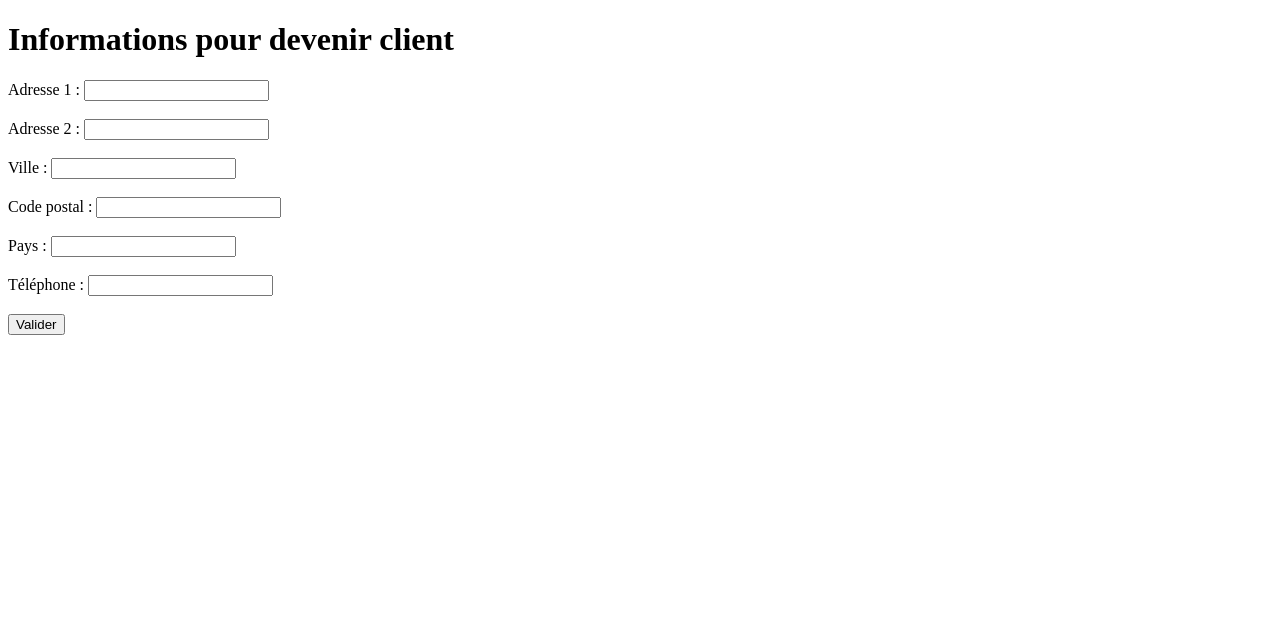
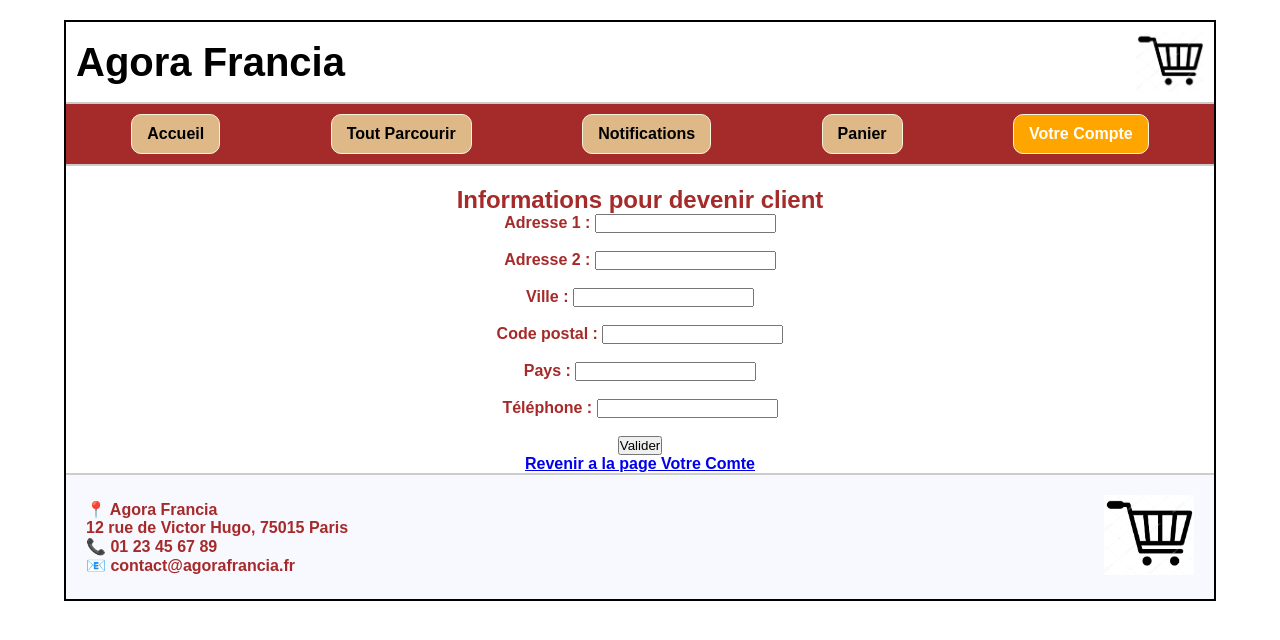
Before and after one commit to marsy21/web_dynamique_grp12_equipe5, a PHP site: page /devenirclient.php in a window 1280 px wide. Shown: the top 640 px of the page. Run offline with PHP 8.4, Linux system fonts and the light colour scheme; the visitor is signed in with stand-in values (Sample User, id 1).

Commit message:
tout clean

```diff
--- a/PagesWeb/devenirclient.php
+++ b/PagesWeb/devenirclient.php
@@ -38,14 +38,40 @@ if ($_SERVER['REQUEST_METHOD'] === 'POST') {
 }
 ?>
 
+
 <!DOCTYPE html>
 <html lang="fr">
 <head>
-    <meta charset="UTF-8">
-    <title>Devenir Client</title>
+  <meta charset="UTF-8">
+  <title>connexion</title>
+  <script src="https://ajax.googleapis.com/ajax/libs/jquery/3.6.0/jquery.min.js"></script>
+  <link rel="stylesheet" href="style.css">
+  <style>
+    nav a[href="votrecompte.php"] {
+    background-color: orange;
+    color: white;
+    }
+  </style>
+
 </head>
+
 <body>
-    <h1>Informations pour devenir client</h1>
+  <div class="wrapper">
+    <header>
+      <h1>Agora Francia</h1>
+      <img src="Articles/Images/logo.png" alt="Logo Agora">
+    </header>
+
+    <nav>
+      <a href="index.php">Accueil</a>
+      <a href="toutparcourir.php">Tout Parcourir</a>
+      <a href="#">Notifications</a>
+      <a href="#">Panier</a>
+      <a href="votrecompte.php">Votre Compte</a>
+    </nav>
+
+    <section>
+<h1>Informations pour devenir client</h1>
     <?php if ($erreur): ?>
         <p style="color:red;"><?= htmlspecialchars($erreur) ?></p>
     <?php endif; ?>
@@ -58,5 +84,22 @@ if ($_SERVER['REQUEST_METHOD'] === 'POST') {
         <label>Téléphone : <input type="text" name="telephone" required></label><br><br>
         <button type="submit">Valider</button>
     </form>
+    <p><a href="votrecompte.php">Revenir a la page Votre Comte </a></p>
+    </section>
+
+    <footer>
+      <div class="footer-content">
+        <div class="footer-left">
+          <p>📍 Agora Francia</p>
+          <p>12 rue de Victor Hugo, 75015 Paris</p>
+          <p>📞 01 23 45 67 89</p>
+          <p>📧 contact@agorafrancia.fr</p>
+        </div>
+        <div class="footer-right">
+          <img src="Articles/Images/logo.png" alt="Logo Agora">
+        </div>
+      </div>
+    </footer>
+  </div>
 </body>
 </html>
--- a/PagesWeb/votrecompte.php
+++ b/PagesWeb/votrecompte.php
@@ -47,7 +47,7 @@ $vendeur_info = $is_vendeur ? mysqli_fetch_assoc($res_vendeur) : null;
 <html lang="fr">
 <head>
   <meta charset="UTF-8">
-  <title>Agora Francia</title>
+  <title>Votre Compte</title>
   <link rel="stylesheet" href="style.css">
 
   <style>
```
Also changed, not shown: PagesWeb/connexion.php (+4 -4 lines), PagesWeb/creationdecompteu.php (+46 -3 lines), PagesWeb/devenirvendeur.php (+49 -2 lines), PagesWeb/index.php (+5 -4 lines).
